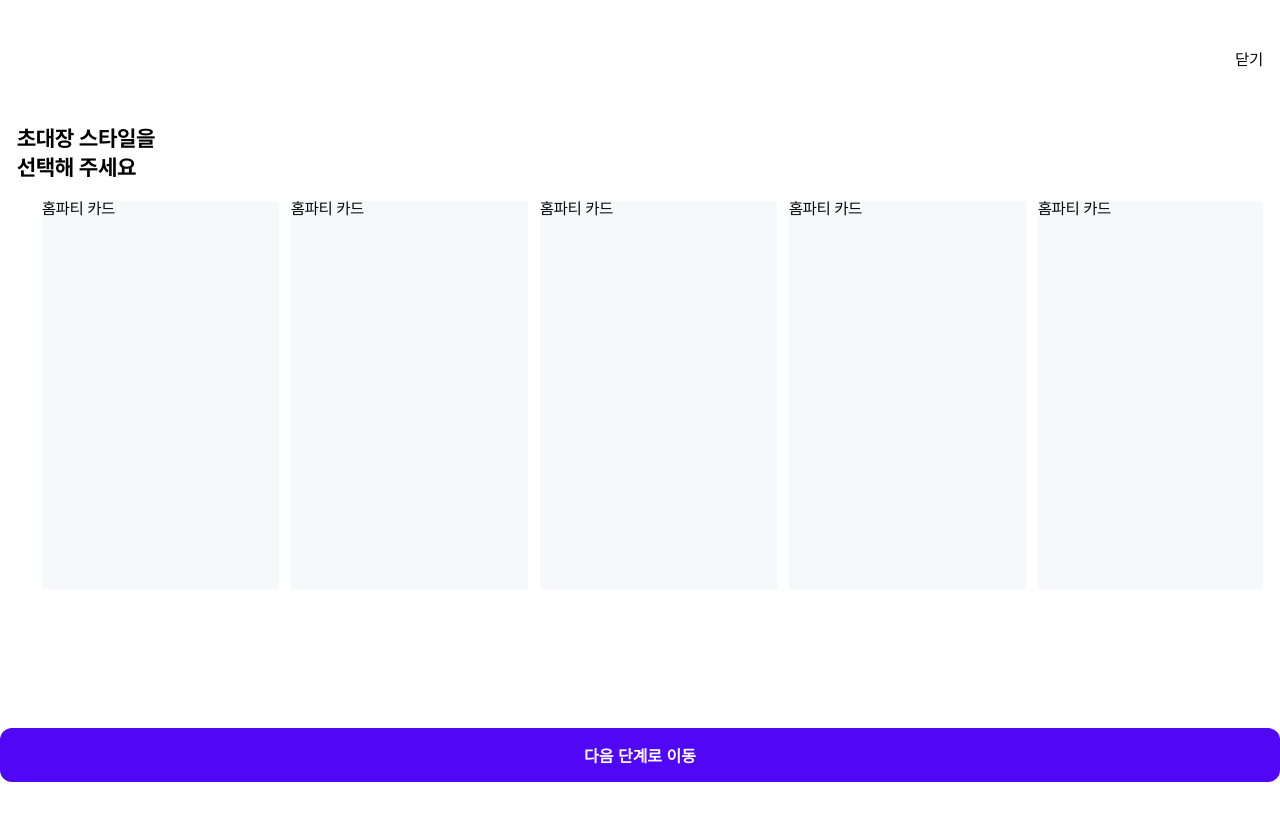
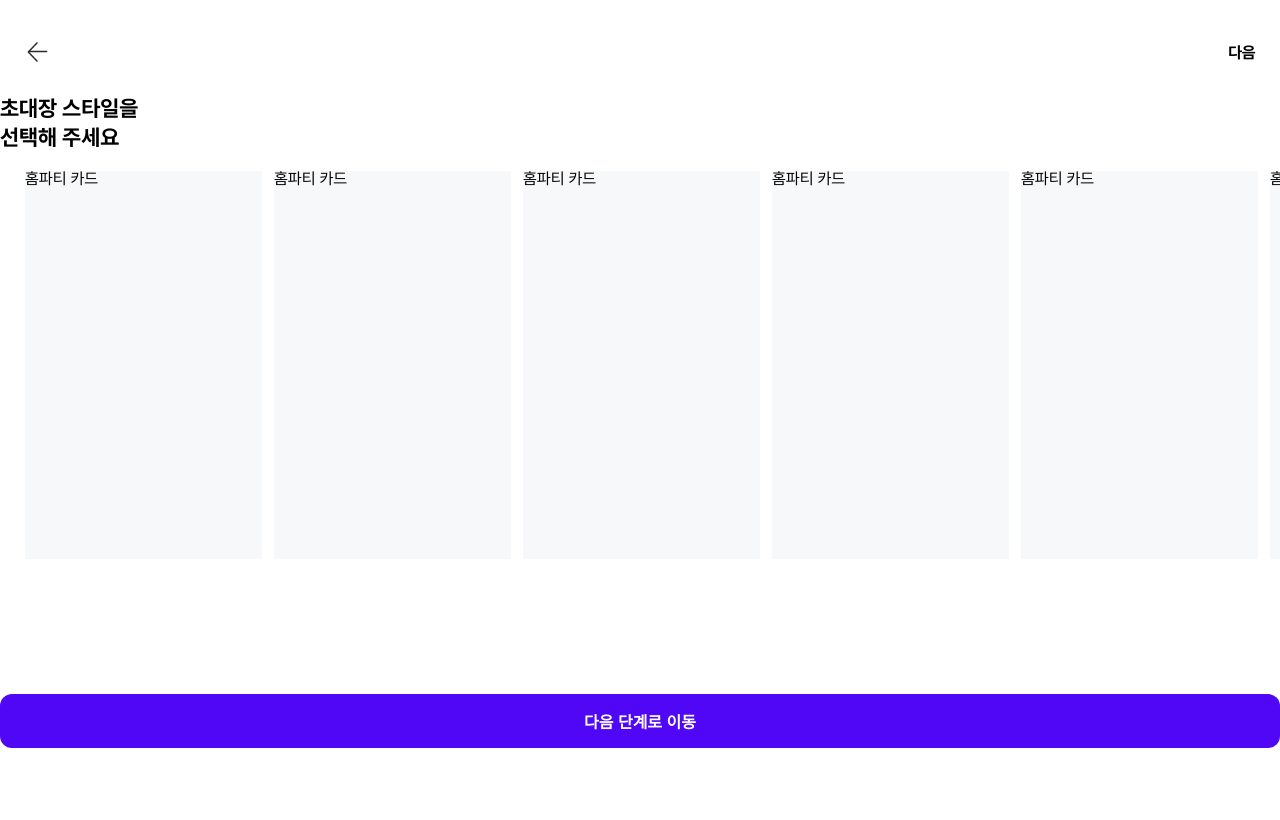
Before and after one commit to SeongYongLee/invitation-card, a Next.js app: page /create in a window 1280 px wide. Shown: the top 820 px of the page. Built offline with nearby package versions, Linux system fonts and the light colour scheme.

Commit message:
feat: 공통 Header Component 생성 및 반영

```diff
--- /dev/null
+++ b/src/components/common/header.tsx
@@ -0,0 +1,38 @@
+import React, { ReactNode } from 'react'
+import styled from '@emotion/styled'
+import { motion } from 'framer-motion'
+import { fadeScaleVariant } from 'styles/motions'
+
+const ContantsWrapper = styled(motion.header)<{ padding?: string }>`
+  position: relative;
+  display: flex;
+  justify-content: space-between;
+  align-items: center;
+  padding: ${({ padding }) => (padding ? padding : '0 25px')};
+
+  font-weight: 700;
+  font-size: 16px;
+  line-height: 19px;
+  text-align: center;
+  letter-spacing: -0.03em;
+`
+
+interface Props {
+  padding?: string
+  previousContent?: ReactNode
+  nextContent?: ReactNode
+}
+
+export const Header = ({ padding, previousContent, nextContent }: Props) => {
+  return (
+    <ContantsWrapper
+      initial="initial"
+      animate="animate"
+      variants={fadeScaleVariant}
+      padding={padding}
+    >
+      {previousContent ? previousContent : <span />}
+      {nextContent ? nextContent : <span />}
+    </ContantsWrapper>
+  )
+}
--- a/src/components/create/common/header.tsx
+++ /dev/null
@@ -1,54 +0,0 @@
-import React from 'react'
-import router from 'next/router'
-import styled from '@emotion/styled'
-import { motion } from 'framer-motion'
-import { fadeScaleVariant } from 'styles/motions'
-import theme from 'styles/theme'
-
-const IconWrapper = styled(motion.header)`
-  display: flex;
-  justify-content: right;
-  align-items: center;
-  height: 86px;
-`
-const ProgressBar = styled(motion.div)`
-  height: 1px;
-  border-bottom: ${theme.colors.gray00};
-  margin: 0 0 20px;
-  transition: all 500ms ease;
-`
-
-interface Props {
-  step: number
-  totalStep: number
-}
-
-export const CreateHeader = ({ step, totalStep }: Props) => {
-  const backPage = () => {
-    router.back()
-  }
-
-  return (
-    <>
-      <IconWrapper
-        onClick={backPage}
-        initial="initial"
-        animate="animate"
-        variants={fadeScaleVariant}
-      >
-        닫기
-      </IconWrapper>
-      <ProgressBar
-        initial={{
-          width: `${((step - 1) / totalStep) * 100}%`,
-        }}
-        animate={{
-          width: `${(step / totalStep) * 100}%`,
-          transition: {
-            easings: false,
-          },
-        }}
-      />
-    </>
-  )
-}
--- a/src/components/create/index.tsx
+++ b/src/components/create/index.tsx
@@ -1,5 +1,4 @@
 export { CreateFooter } from './common/footer'
-export { CreateHeader } from './common/header'
 export { CreateComplete } from './complete'
 export { CreateFirst } from './first'
 export { CreateFourth } from './fourth'
--- a/src/pages/create.tsx
+++ b/src/pages/create.tsx
@@ -1,19 +1,21 @@
 import { useState } from 'react'
 import type { NextPage } from 'next'
+import Image from 'next/image'
 import router from 'next/router'
 import styled from '@emotion/styled'
+import { Header } from 'components/common/header'
 import {
   CreateComplete,
   CreateFirst,
   CreateFooter,
   CreateFourth,
-  CreateHeader,
   CreateSecond,
   CreateThird,
 } from 'components/create'
 import { ROUTES } from 'constants/routes'
 import { motion } from 'framer-motion'
 import { fadeScaleVariant } from 'styles/motions'
+import theme from 'styles/theme'
 
 const totalStep = 5
 
@@ -21,9 +23,15 @@ const Container = styled(motion.div)`
   height: 100vh;
 `
 
-const Content = styled(motion.div)`
+const Content = styled(motion.div)<{ isDarkMode: boolean }>`
   height: 100vh;
-  margin: 17px;
+
+  background-color: ${({ isDarkMode }) =>
+    isDarkMode ? theme.colors.bgdark : 'transparent'};
+  color: ${({ isDarkMode }) =>
+    isDarkMode ? theme.colors.white : theme.colors.black};
+
+  transition: background-color 0.3s;
 `
 
 const Create: NextPage = () => {
@@ -36,6 +44,18 @@ const Create: NextPage = () => {
 
     setStep(step + 1)
   }
+
+  const previousStep = () => {
+    if (step === 1) {
+      router.back()
+      return
+    }
+
+    setStep(step - 1)
+  }
+
+  const isDarkMode = step === 2
+
   const CreateContainers = [
     <CreateFirst key="first" />,
     <CreateSecond key="second" />,
@@ -51,8 +71,29 @@ const Create: NextPage = () => {
       exit="exit"
       variants={fadeScaleVariant}
     >
-      <Content initial="initial" animate="animate" variants={fadeScaleVariant}>
-        <CreateHeader totalStep={totalStep} step={step} />
+      <Content
+        initial="initial"
+        animate="animate"
+        variants={fadeScaleVariant}
+        isDarkMode={isDarkMode}
+      >
+        <Header
+          padding="40px 25px 30px"
+          previousContent={
+            <Image
+              src={
+                isDarkMode
+                  ? '/images/arrow_left_dark.svg'
+                  : '/images/arrow_left.svg'
+              }
+              alt="back"
+              width={24}
+              height={24}
+              onClick={previousStep}
+            />
+          }
+          nextContent={<div onClick={nextStep}>다음</div>}
+        />
         {CreateContainers[step - 1]}
       </Content>
       <CreateFooter
--- a/src/styles/theme.ts
+++ b/src/styles/theme.ts
@@ -14,6 +14,7 @@ const theme = {
     gray04: '#F2F2F2',
     bg00: '#F0F4FB',
     bg01: '#FDFDFD',
+    bgdark: '#2B2B2B', // check
     white: '#FFFFFF', // check
     black: '#000000', // check
     error: '#F23535',
```
Also changed, not shown: src/components/main/header.tsx (deleted, +0 -46 lines), src/pages/index.tsx (+24 -6 lines), public/images/arrow_left.svg (added), public/images/arrow_left_dark.svg (added).
